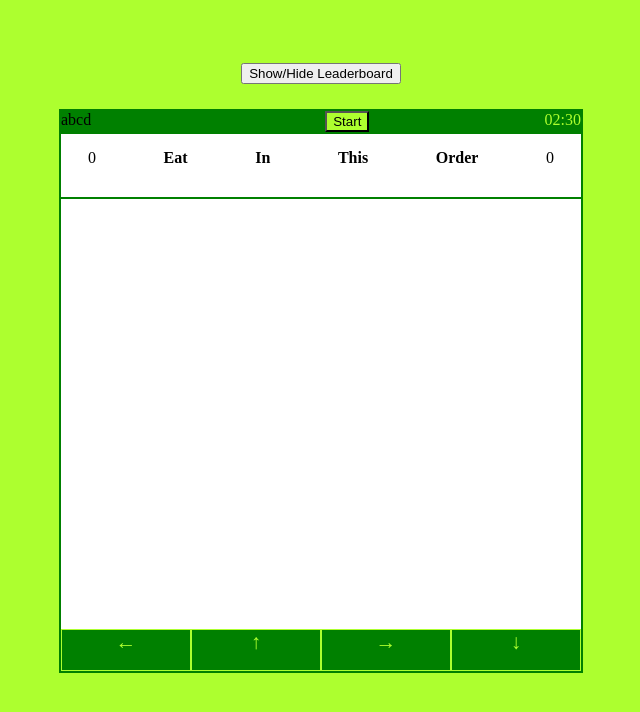
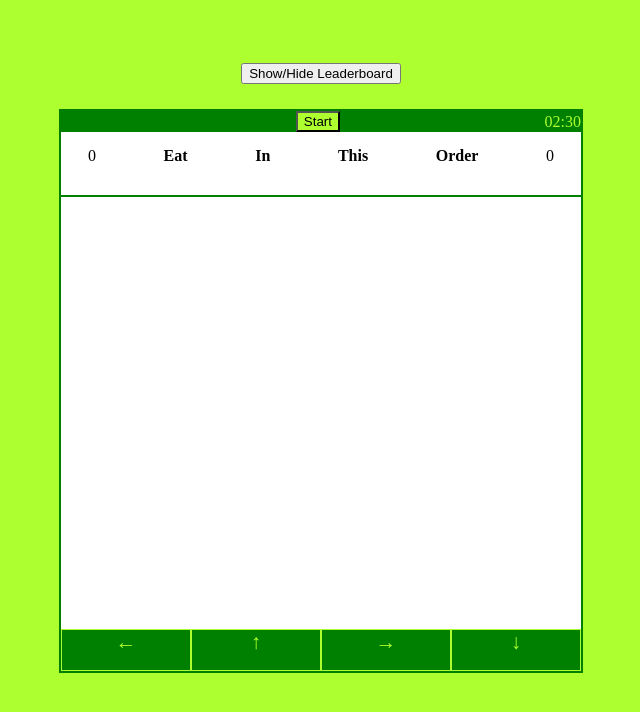
Before and after one commit to adithyag1/delta-webdev-tasks, a plain HTML site: page snake.html in a window 1280 px wide. Shown: the whole page, without its empty margins (319-959 px from the left). Drawn offline with Linux system fonts and the light colour scheme.

Commit message:
Update snake.css

```diff
--- a/snake.css
+++ b/snake.css
@@ -1,4 +1,3 @@
-
 body {
   display: flex;
   flex-direction: column;
@@ -31,6 +30,8 @@ td{
 
 .starttime{
   display: flex;
+  align-items: center;
+  justify-content: space-between;
   background-color: green;
 }
 
@@ -42,11 +43,8 @@ td{
   border-bottom: 2px solid green;
 }
 
-.startbtn{
-  flex-basis: 80%;
-  align-items: center;
-  padding-left: 45%;
-  border-bottom: 2px solid green;
+.dummy{
+  color: green;
 }
 
 #start{
@@ -55,9 +53,7 @@ td{
 }
 
 .time{
-  padding-left: 15%;
   color:greenyellow;
-  border-bottom: 2px solid green;
 }
 
 .leaderboard_div{
@@ -115,5 +111,5 @@ table{
   background-color: green;
   width: 25%;
   cursor: pointer;
-  border: 1px solid greenyellow
+  border: 1px solid greenyellow;
 }
```
